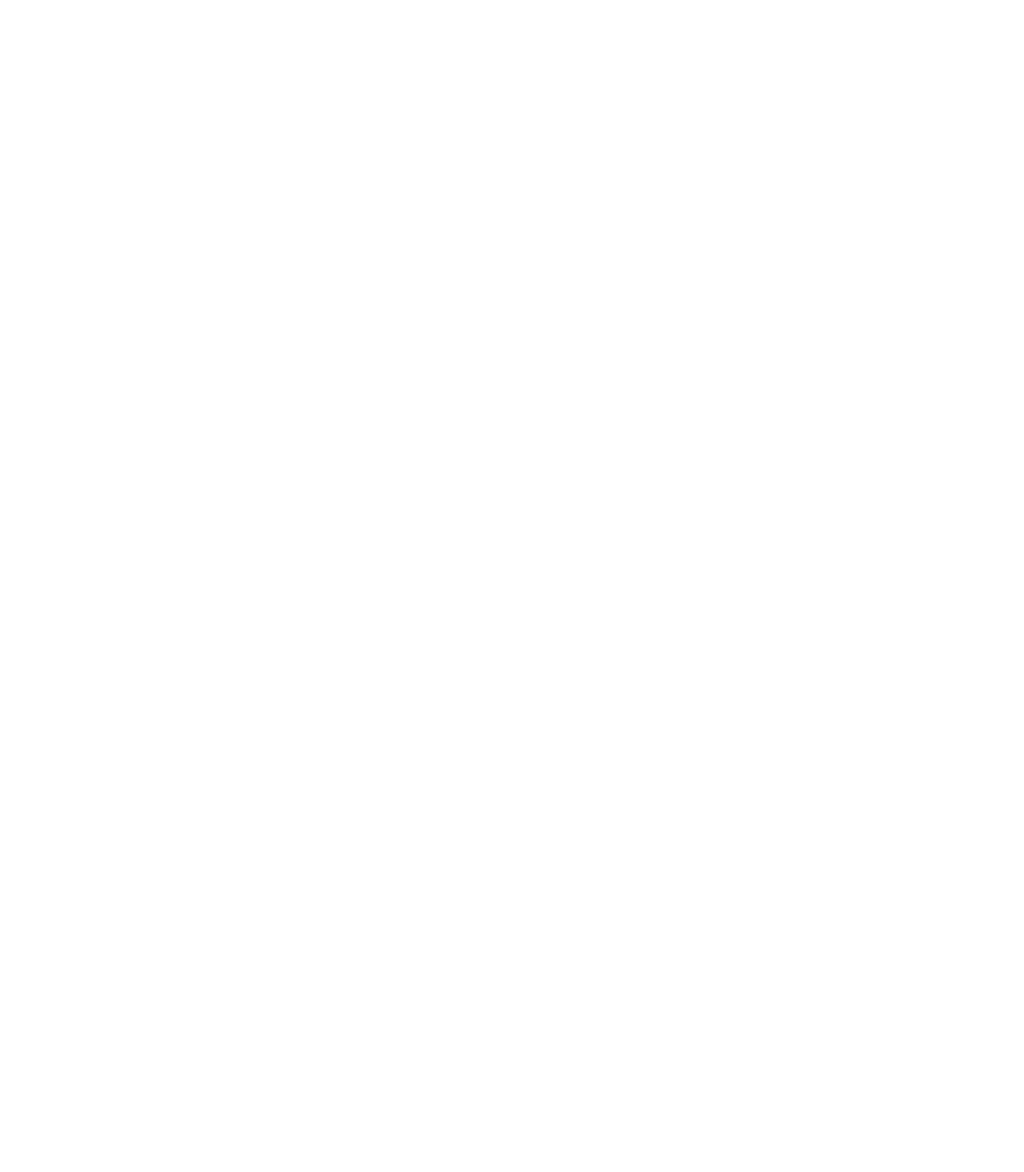
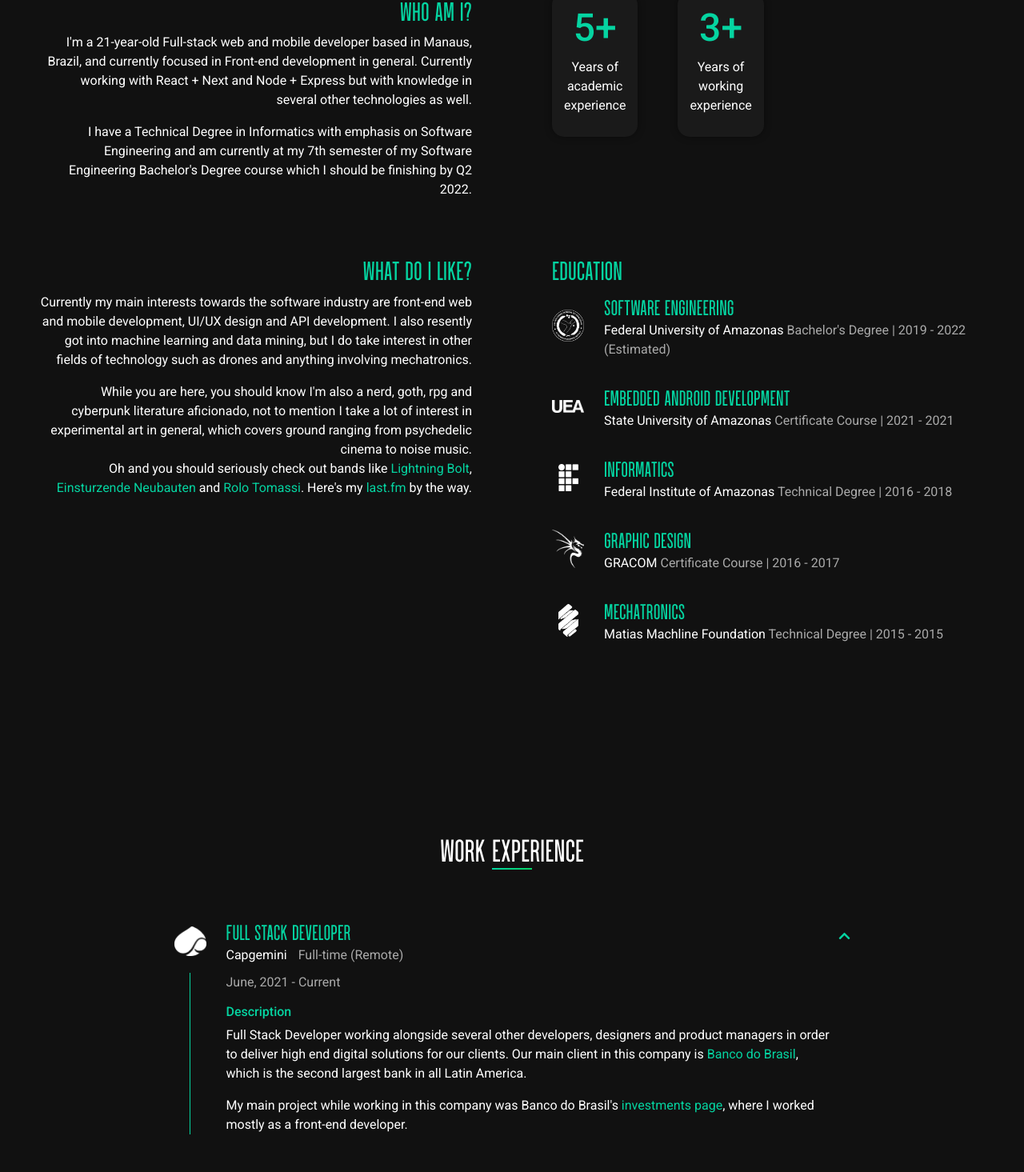
Before and after one commit to jgoa156/resume, a Next.js app: page / in a window 1280 px wide. Before the commit this address had no page. Shown: the part 1040-2505 px from the top of the page at 80% size. Before the commit the page ends 854 px from the top, so only its background shows below. Built offline with nearby package versions, Linux system fonts and the light colour scheme.

Commit message:
Build v 1.0

```diff
--- a/next.config.js
+++ b/next.config.js
@@ -1,7 +1,7 @@
 const basePath = "";
 
 module.exports = {
-	async redirects() {
+	/*async redirects() {
 		return [
 			{
 				source: '/',
@@ -9,7 +9,7 @@ module.exports = {
 				permanent: true
 			}
 		]
-	},
+	},*/
 	reactStrictMode: true,
 	env: {
 		basePath: basePath,
--- a/package.json
+++ b/package.json
@@ -3,7 +3,7 @@
   "private": true,
   "scripts": {
     "dev": "next dev",
-    "build": "next build",
+    "build": "next build && next export",
     "start": "next start",
     "lint": "next lint"
   },
--- a/pages/_app.js
+++ b/pages/_app.js
@@ -6,7 +6,6 @@ import "../public/styles/main.css";
 
 import Header from "components/shared/Molecules/Header";
 import Footer from "components/shared/Molecules/Footer";
-import Tentacles from "components/shared/Molecules/Tentacles";
 
 export default function AppWrapper(props) {
 	return (
--- a/src/components/pages/home/AboutMe/index.tsx
+++ b/src/components/pages/home/AboutMe/index.tsx
@@ -101,11 +101,11 @@ export default function AboutMe() {
 							</Subtitle>
 
 							<Text>
-								I'm a {age}-year-old Full-stack web and mobile developer based in Manaus, Brasil, and currently focused in Front-end development in general.
+								I&apos;m a {age}-year-old Full-stack web and mobile developer based in Manaus, Brazil, and currently focused in Front-end development in general.
 								Currently working with React + Next and Node + Express but with knowledge in several other technologies as well.
 							</Text>
 							<Text>
-								I have a Technical Degree in Informatics with emphasis on Software Engineering and am currently at my {semester}th semester of my Software Engineering Bachelor's Degree course which I should be finishing by Q2 2022.
+								I have a Technical Degree in Informatics with emphasis on Software Engineering and am currently at my {semester}th semester of my Software Engineering Bachelor&apos;s Degree course which I should be finishing by Q2 2022.
 							</Text>
 						</FadeIn>
 					</TextWrapper>
@@ -138,10 +138,10 @@ export default function AboutMe() {
 								I also resently got into machine learning and data mining, but I do take interest in other fields of technology such as drones and anything involving mechatronics.
 							</Text>
 							<Text>
-								While you are here, you should know I'm also a nerd, goth, rpg and cyberpunk literature aficionado, not to mention I take a lot of interest
+								While you are here, you should know I&apos;m also a nerd, goth, rpg and cyberpunk literature aficionado, not to mention I take a lot of interest
 								in experimental art in general, which covers ground ranging from psychedelic cinema to noise music.<br />
 								Oh and you should seriously check out bands like <a target="_blank" rel="noreferrer" href="https://youtube.com/watch?v=3NZGbD236fw">Lightning Bolt</a>, <a target="_blank" rel="noreferrer" href="https://youtube.com/watch?v=odKf7_sA5HQ">Einsturzende Neubauten</a> and <a target="_blank" rel="noreferrer" href="https://youtube.com/watch?v=vEd8GJcLmnE">Rolo Tomassi</a>.
-								Here's my <a target="_blank" rel="noreferrer" href="https://last.fm/user/jgoa156">last.fm</a> by the way.
+								Here&apos;s my <a target="_blank" rel="noreferrer" href="https://last.fm/user/jgoa156">last.fm</a> by the way.
 							</Text>
 						</FadeIn>
 					</TextWrapper>
--- a/src/components/pages/home/Banner/index.tsx
+++ b/src/components/pages/home/Banner/index.tsx
@@ -86,7 +86,7 @@ export default function Banner() {
 			<div>
 				<Intro>
 					<h1>
-						Hi, I'm Guilherme,
+						Hi, I&apos;m Guilherme,
 						<br />
 						a&nbsp;<AnimatedTitle>{role}</AnimatedTitle>
 					</h1>
--- a/src/components/pages/home/WorkExperience/index.tsx
+++ b/src/components/pages/home/WorkExperience/index.tsx
@@ -29,7 +29,7 @@ export default function WorkExperience() {
 					Full Stack Developer working alongside several other developers, designers and product managers in order to deliver high end digital solutions for our clients. Our main client in this company is <a target="_blank" rel="noreferrer" href="https://www.bb.com.br/">Banco do Brasil</a>, which is the second largest bank in all Latin America.
 				</p>
 				<p>
-					My main project while working in this company was Banco do Brasil's <a target="_blank" rel="noreferrer" href="https://www.bb.com.br/uci/investimentos.html">investments page</a>, where I worked mostly as a front-end developer.
+					My main project while working in this company was Banco do Brasil&apos;s <a target="_blank" rel="noreferrer" href="https://www.bb.com.br/uci/investimentos.html">investments page</a>, where I worked mostly as a front-end developer.
 				</p>
 			</>
 		},
--- a/src/components/shared/Animations/FadeIn/index.tsx
+++ b/src/components/shared/Animations/FadeIn/index.tsx
@@ -1,10 +1,11 @@
 import React, { useState, useEffect, useRef } from "react";
+import ReactDOM from "react-dom";
 import _uniqueId from "lodash/uniqueId";
 
 import { FadeInComponent } from "./components";
 
 export default function FadeIn({ ...props }) {
-	const ref = useRef(Math.random());
+	const ref = useRef<Element>();
 	const [show, setShow] = useState(false);
 
 	useEffect(() => {
--- a/src/components/shared/Molecules/Tentacles/components.tsx
+++ /dev/null
@@ -1,25 +0,0 @@
-import styled from 'styled-components';
-
-export const TentaclesWrapper = styled.header`
-	width: 100%;
-	display: flex;
-	justify-content: center;
-	align-items: center;
-
-	& > div {
-		width: 100%;
-		max-width: 1920px;
-		position: relative;
-
-		.tentacles {
-			width: 450px;
-			height: auto;
-			position: absolute;
-			bottom: 0;
-			left: 0;
-			z-index: -1;
-
-			color: var(--color-3);
-		}
-	}
-`;
--- a/src/components/shared/Molecules/Tentacles/index.tsx
+++ /dev/null
@@ -1,16 +0,0 @@
-import React from "react";
-
-import {
-	TentaclesWrapper
-} from "./components";
-import { BackgroundTentacles } from "components/shared/Atoms/Icons";
-
-export default function Tentacles() {
-	return (
-		<TentaclesWrapper>
-			<div>
-				<BackgroundTentacles className={"tentacles"}/>
-			</div>
-		</TentaclesWrapper>
-	);
-}
```
Also changed, not shown: pages/index.tsx (renamed from pages/home/index.tsx).
